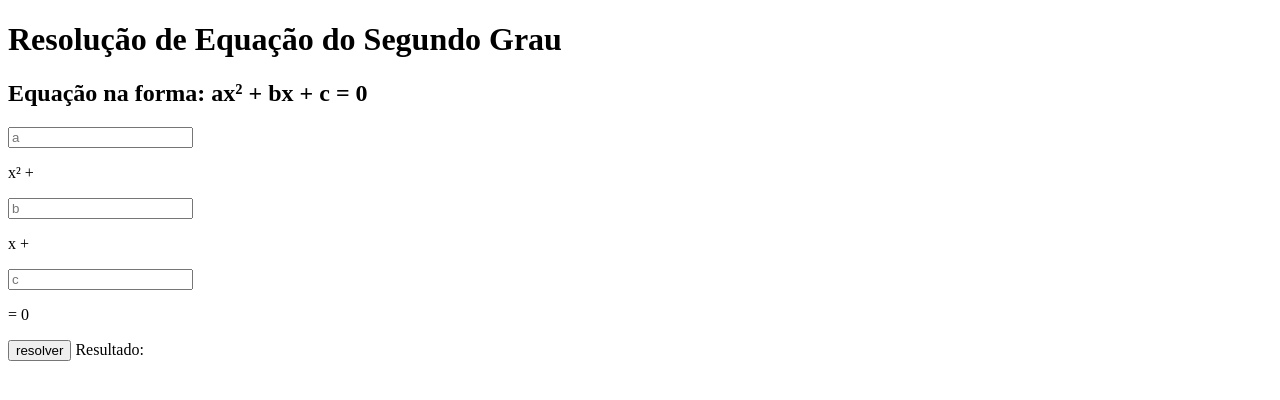
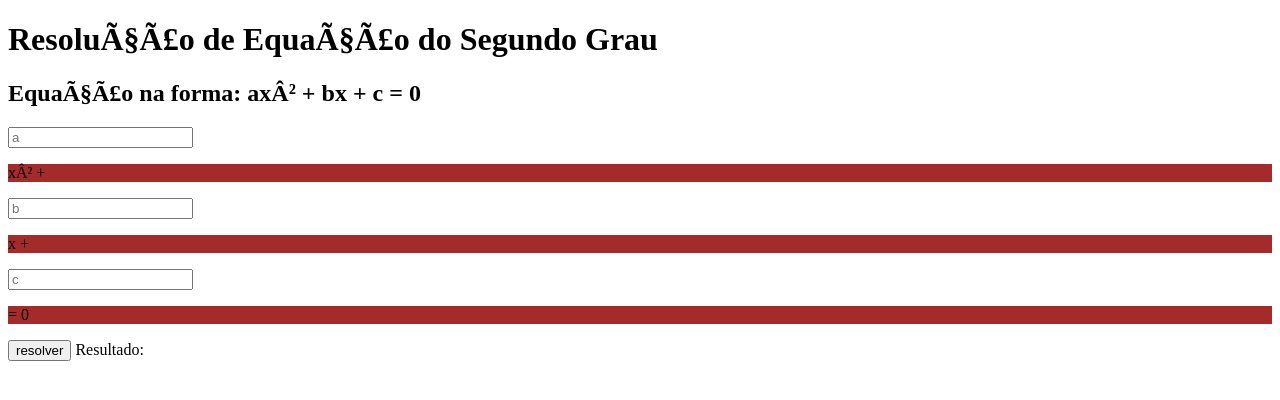
Before and after one commit to KelvinMeneses/Fun-o-quadr-tica, a plain HTML site: page index.html in a window 1280 px wide. Drawn offline with Linux system fonts and the light colour scheme.

Commit message:
Add files via upload

```diff
--- a/index.html
+++ b/index.html
@@ -2,6 +2,7 @@
 <html lang="pt-br">
 
 <head>
+    <link rel="stylesheet" href="style.css"
     <meta charset="UTF-8" name="viewport" content="width=device-width, initial-scale=1.0">
     <link rel="stylesheet" href="style.css">
 </head>
--- /dev/null
+++ b/style.css
@@ -0,0 +1,3 @@
+p{
+    background-color: brown;
+}
```
